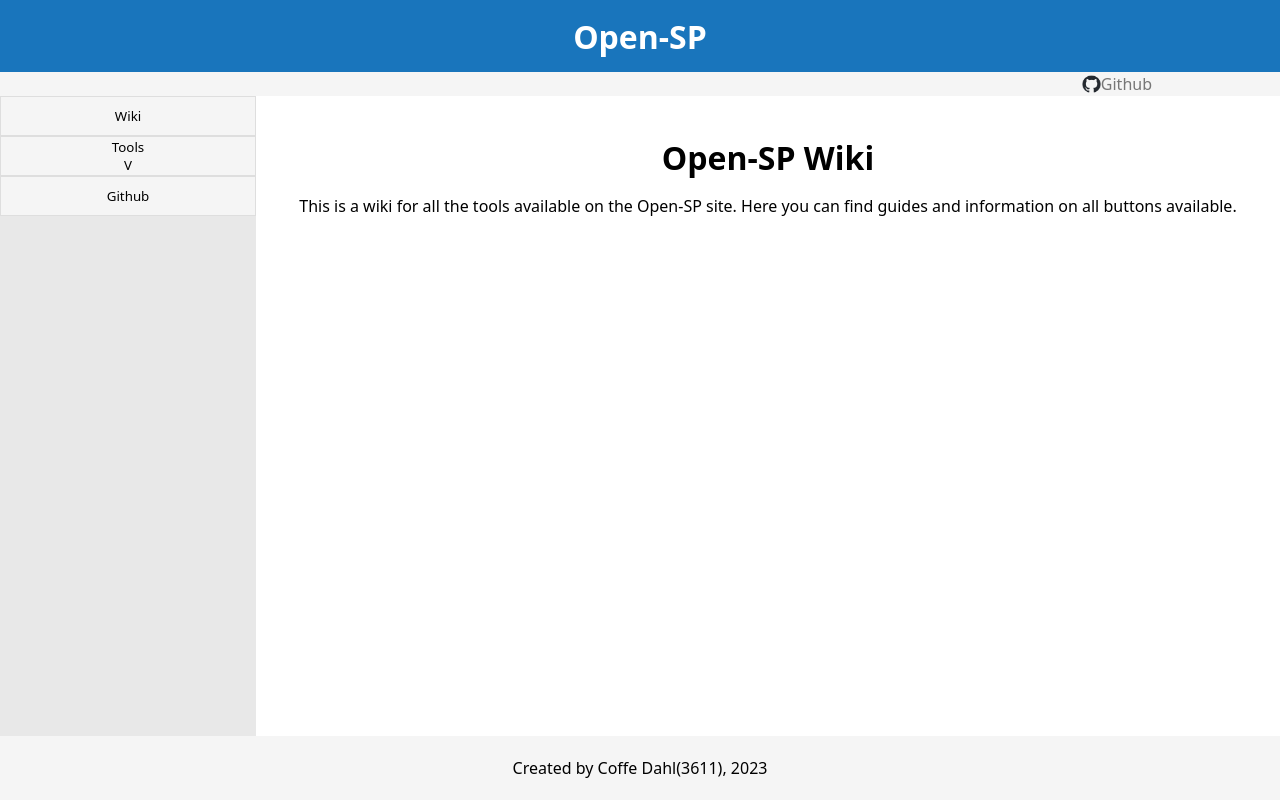
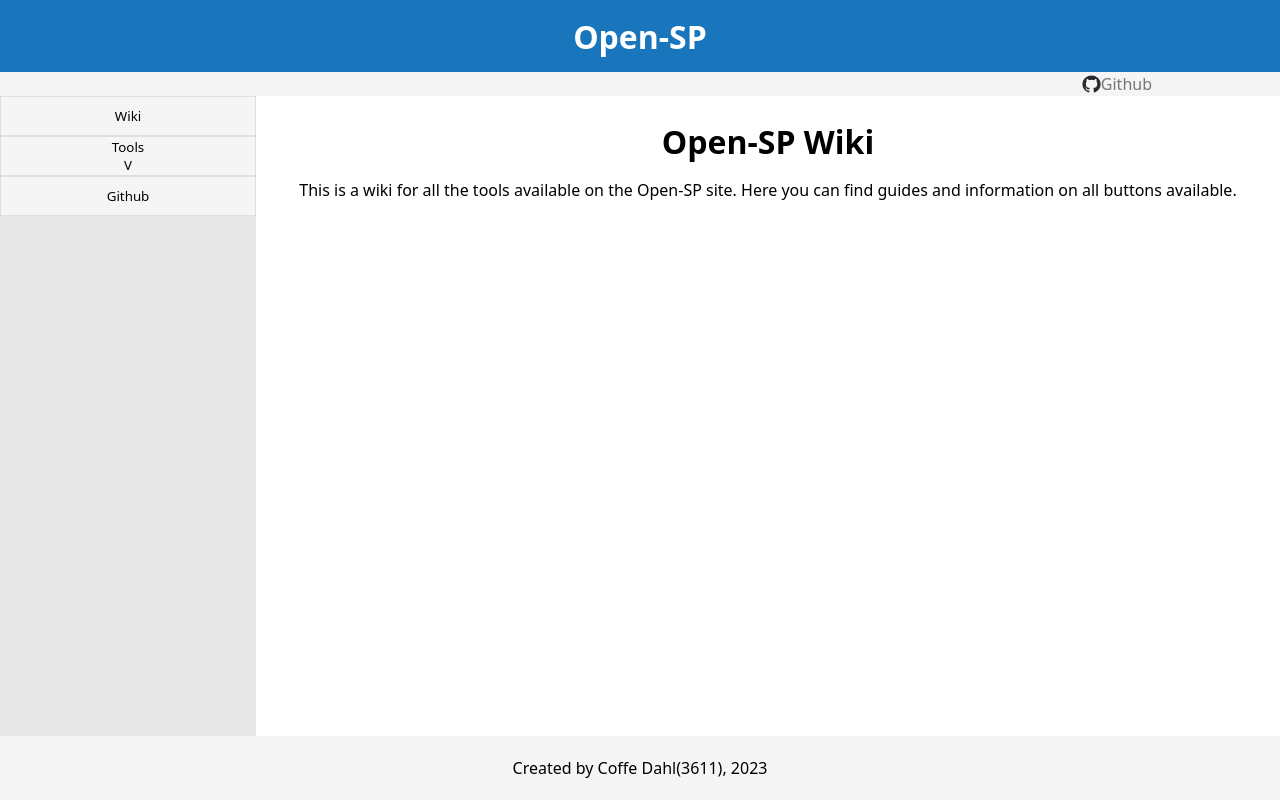
Before and after one commit to coffedahl/open-sp, a SvelteKit app in the folder frontend/: page /wiki in a window 1280 px wide. Built offline with nearby package versions, Linux system fonts and the light colour scheme.

Commit message:
Styleing changes

```diff
--- a/frontend/src/routes/wiki/+page.svelte
+++ b/frontend/src/routes/wiki/+page.svelte
@@ -15,7 +15,7 @@
 		height: 80vh;
 	}
 	.article h1{
-		padding-top: 5vh;
+		padding-top: 3vh;
 	}
     .article p{
         padding-top: 2vh;
```
